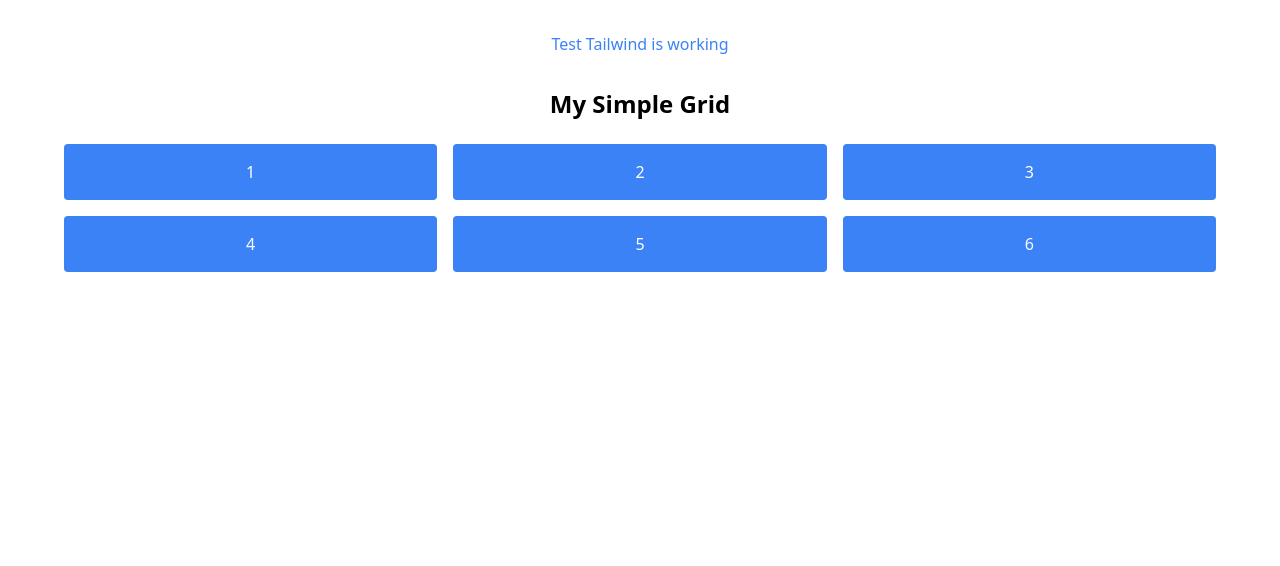
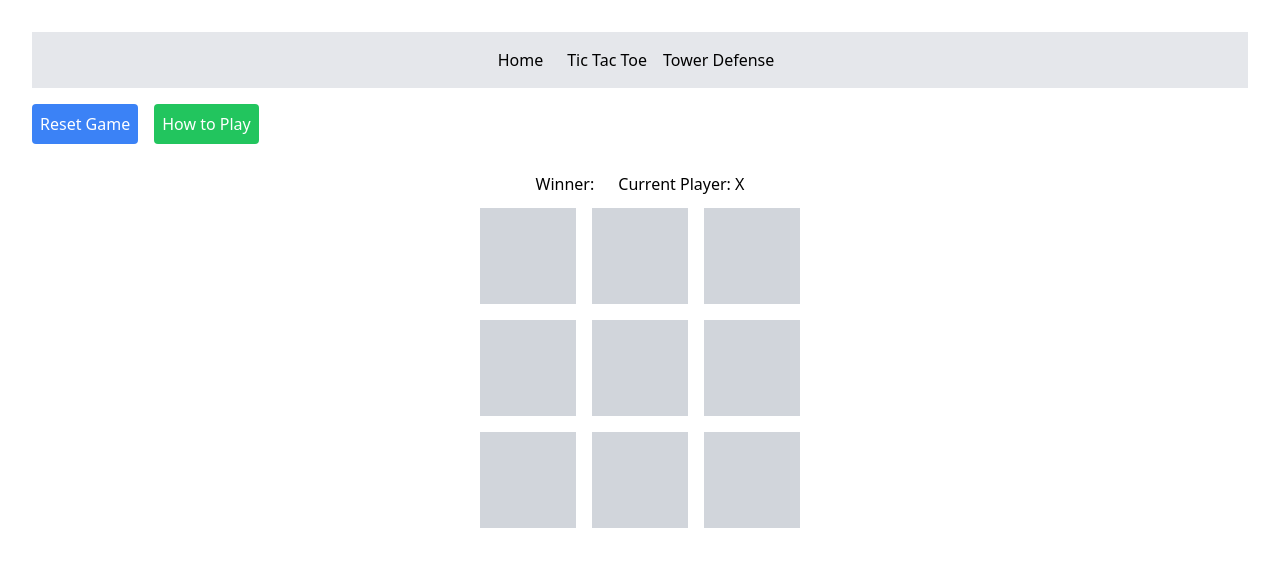
Before and after one commit to ParthPatel2000/react_playground, a React (Vite) app: page /tictactoe in a window 1280 px wide. Shown: the top 566 px of the page. Built offline with nearby package versions, Linux system fonts and the light colour scheme.

Commit message:
Tic Tac toe done

```diff
--- a/package.json
+++ b/package.json
@@ -11,7 +11,8 @@
   },
   "dependencies": {
     "react": "^19.1.1",
-    "react-dom": "^19.1.1"
+    "react-dom": "^19.1.1",
+    "react-router-dom": "^7.8.0"
   },
   "devDependencies": {
     "@eslint/js": "^9.32.0",
--- a/src/App.jsx
+++ b/src/App.jsx
@@ -1,30 +1,23 @@
-import { useState } from 'react'
-import reactLogo from './assets/react.svg'
-import viteLogo from '/vite.svg'
 import './App.css'
+import React from 'react'
+import TicTacToe from './tictactoe'
+import TowerDefense from './TowerDefense'
+import { BrowserRouter as Router, Routes,Route, Link } from 'react-router-dom'
 
 function App() {
-  const [count, setCount] = useState(0)
-
   return (
-    <>
-      <div className="text-blue-500">Test Tailwind is working</div>
-      <div className="p-8">
-        <h1 className="text-2xl font-bold mb-6">My Simple Grid</h1>
-
-        {/* Grid container */}
-        <div className="grid grid-cols-3 gap-4">
-          {/* Grid items */}
-          <div className="bg-blue-500 text-white p-4 rounded">1</div>
-          <div className="bg-blue-500 text-white p-4 rounded">2</div>
-          <div className="bg-blue-500 text-white p-4 rounded">3</div>
-          <div className="bg-blue-500 text-white p-4 rounded">4</div>
-          <div className="bg-blue-500 text-white p-4 rounded">5</div>
-          <div className="bg-blue-500 text-white p-4 rounded">6</div>
-        </div>
-      </div>
-    </>
-  )
+    <Router>
+      <nav className="p-4 bg-gray-200">
+        <Link className="mr-4  hover:underline" to="/">Home</Link>
+        <Link className="p-2 hover:underline" to="/tictactoe">Tic Tac Toe</Link>
+        <Link className="p-2 hover:underline" to="/towerdefense">Tower Defense</Link>
+      </nav>
+      <Routes>
+        <Route path="/" element={<h3>Welcome this is the React Playground Home</h3>} />
+        <Route path="/tictactoe" element={<TicTacToe />} />
+        <Route path="/towerdefense" element={<TowerDefense />} />
+      </Routes>
+    </Router>
+  );
 }
-
 export default App
--- /dev/null
+++ b/src/TicTacToe.jsx
@@ -0,0 +1,151 @@
+import React, { useState, useEffect } from "react";
+
+export default function TicTacToe() {
+
+    const [board, setBoard] = useState(Array(9).fill(null));
+    const [currentPlayer, setCurrentPlayer] = useState("X");
+    const [winner, setWinner] = useState(null);
+
+    useEffect(() => {
+        const winner = checkWinner();
+        if (winner) {
+            setWinner(winner);
+            alert(`Player ${winner} wins!`);
+            resetGame();
+        }
+        if (isDraw()) {
+            alert("It's a draw!");
+            resetGame();
+        }
+    }, [board]);
+
+    const handleClick = (index) => {
+        const newBoard = [...board];
+        if (!newBoard[index]) {
+            newBoard[index] = currentPlayer;
+            setBoard(newBoard);
+            setCurrentPlayer(currentPlayer === "X" ? "O" : "X");
+        }
+        else {
+            alert("Cell already taken!");
+        }
+
+    };
+
+    const isDraw = () => {
+        return board.every(cell => cell !== null) && checkWinner(board) === null;
+    };
+
+    const checkWinner = () => {
+        const winningCombinations = [
+            [0, 1, 2],
+            [3, 4, 5],
+            [6, 7, 8],
+            [0, 3, 6],
+            [1, 4, 7],
+            [2, 5, 8],
+            [0, 4, 8],
+            [2, 4, 6],
+        ];
+
+        for (let combination of winningCombinations) {
+            const [a, b, c] = combination;
+            if (board[a] && (board[a] === board[b] && board[a] === board[c])) {
+                return board[a];
+            }
+        }
+        return null;
+    };
+
+
+    const resetGame = () => {
+        setBoard(Array(9).fill(null));
+        setCurrentPlayer("X");
+    };
+
+    return (
+        <div className="mt-4">
+            <div className="flex justify-left items-center ">
+                <button onClick={resetGame} className="mb-4 p-2 bg-blue-500 text-white rounded">
+                    Reset Game
+                </button>
+                <button onClick={() => alert("Tic Tac Toe is a simple two-player game where players take turns marking Xs and Os on a 3x3 grid. The first player to get three of their marks in a row (horizontally, vertically, or diagonally) wins the game. If all nine squares are filled and neither player has three in a row, the game is a draw.")} className="mb-4 ml-4 p-2 bg-green-500 text-white rounded">
+                    How to Play
+                </button>
+            </div>
+            <div className="flex justify-center items-center">
+                <h3 className="p-3 justify-center">Winner: {winner}</h3>
+                <h3 className="p-3 justify-center">Current Player: {currentPlayer}</h3>
+            </div>
+            <div className="flex justify-center items-center">
+                {/* Game board will go here */}
+                <div className="grid grid-cols-3 gap-4">
+                    <button
+                        onClick={() => handleClick(0)}
+                        className="relative w-24 h-24 bg-gray-300 flex items-center justify-center text-4xl font-bold"
+                        title="Cell 0"
+                    >
+                        {board[0]}
+                    </button>
+                    <button
+                        onClick={() => handleClick(1)}
+                        className="relative w-24 h-24 bg-gray-300 flex items-center justify-center text-4xl font-bold"
+                        title="Cell 1"
+                    >
+                        {board[1]}
+                    </button>
+                    <button
+                        onClick={() => handleClick(2)}
+                        className="relative w-24 h-24 bg-gray-300 flex items-center justify-center text-4xl font-bold"
+                        title="Cell 2"
+                    >
+                        {board[2]}
+                    </button>
+                    <button
+                        onClick={() => handleClick(3)}
+                        className="relative w-24 h-24 bg-gray-300 flex items-center justify-center text-4xl font-bold"
+                        title="Cell 3"
+                    >
+                        {board[3]}
+                    </button>
+                    <button
+                        onClick={() => handleClick(4)}
+                        className="relative w-24 h-24 bg-gray-300 flex items-center justify-center text-4xl font-bold"
+                        title="Cell 4"
+                    >
+                        {board[4]}
+                    </button>
+                    <button
+                        onClick={() => handleClick(5)}
+                        className="relative w-24 h-24 bg-gray-300 flex items-center justify-center text-4xl font-bold"
+                        title="Cell 5"
+                    >
+                        {board[5]}
+                    </button>
+                    <button
+                        onClick={() => handleClick(6)}
+                        className="relative w-24 h-24 bg-gray-300 flex items-center justify-center text-4xl font-bold"
+                        title="Cell 6"
+                    >
+                        {board[6]}
+                    </button>
+                    <button
+                        onClick={() => handleClick(7)}
+                        className="relative w-24 h-24 bg-gray-300 flex items-center justify-center text-4xl font-bold"
+                        title="Cell 7"
+                    >
+                        {board[7]}
+                    </button>
+                    <button
+                        onClick={() => handleClick(8)}
+                        className="relative w-24 h-24 bg-gray-300 flex items-center justify-center text-4xl font-bold"
+                        title="Cell 8"
+                    >
+                        {board[8]}
+                    </button>
+
+                </div>
+            </div>
+        </div>
+    );
+}
--- /dev/null
+++ b/src/TowerDefense.jsx
@@ -0,0 +1,19 @@
+import React from "react";
+
+export default function TowerDefense() {
+
+    const [enemies, setEnemies] = React.useState([]);
+    const [towers, setTowers] = React.useState([]);
+    const enemyPath = [1, 2, 3, 4, 5];
+
+    return (
+        <div>
+            <h1>Tower Defense Game</h1>
+            <div className="justify-center items-center">
+                <div className="grid grid-cols-6 gap-4">
+
+                </div>
+            </div>
+        </div>
+    );
+}
```
